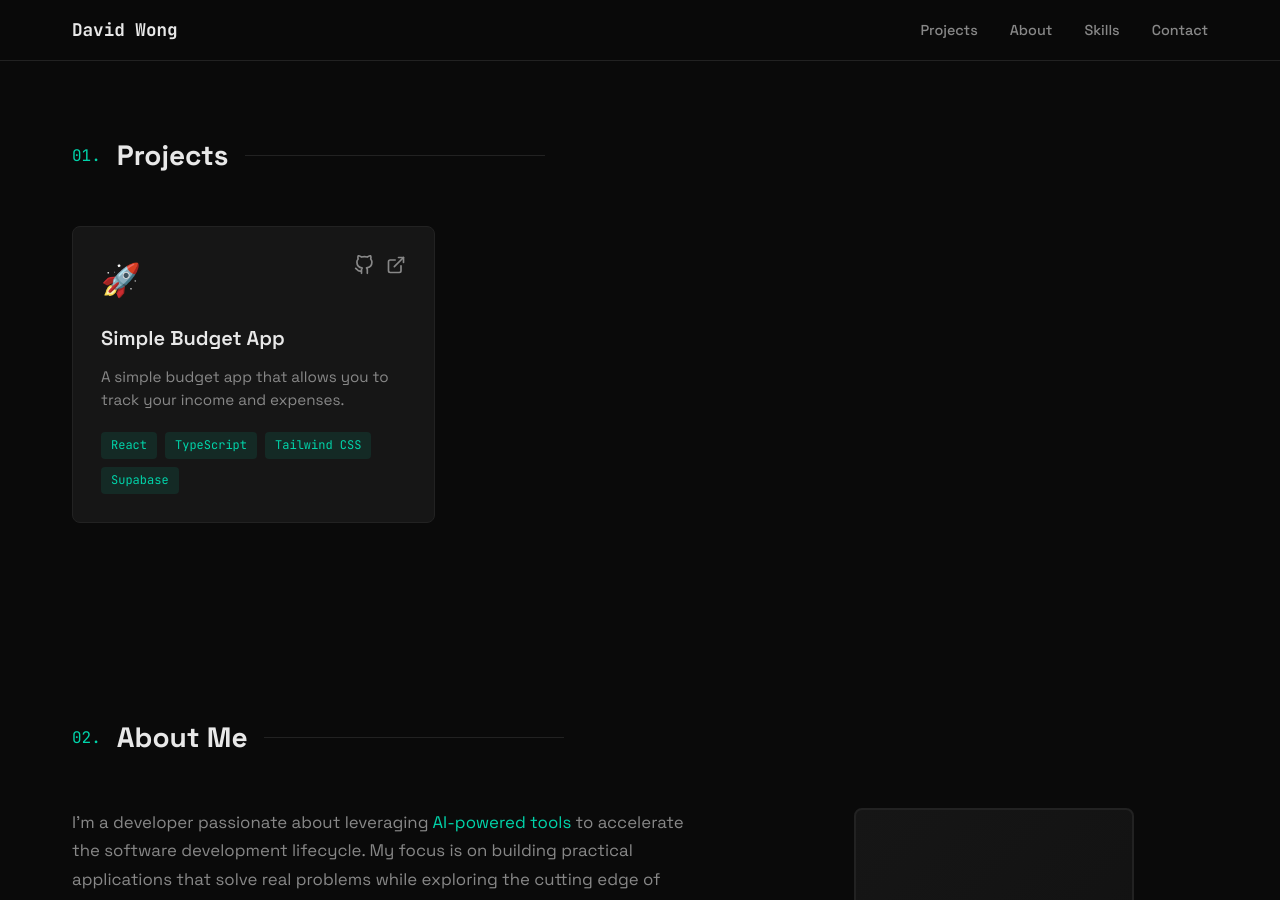
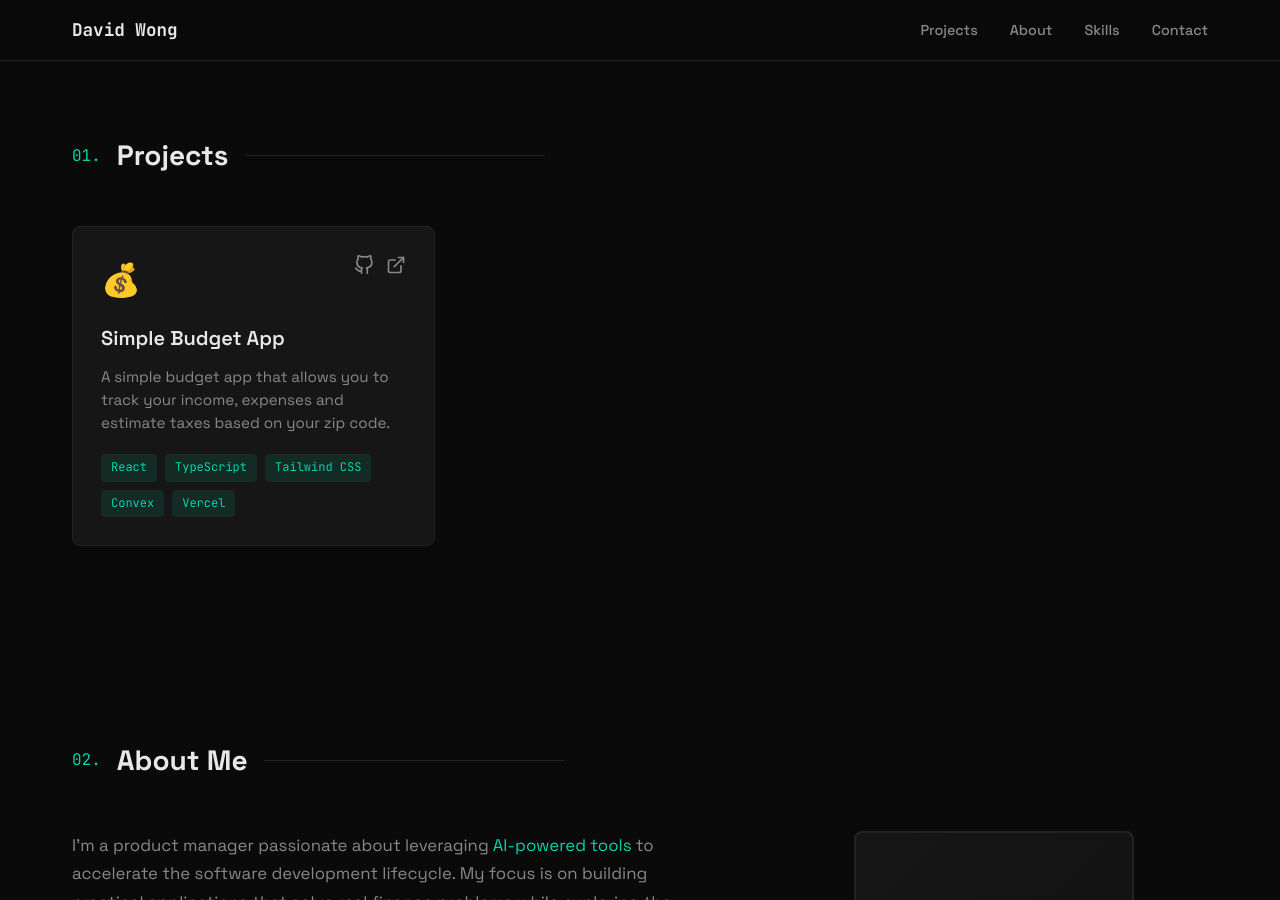
Before and after one commit to davidwyh-dev/davidwyh-dev.github.io, a Jekyll site: the page built from index.md, in a window 1280 px wide and 900 px high, scrolled down 863 px. Built offline with Jekyll 4.4.1, drawn with Linux system fonts in a browser that asks for light colours; some of the changed text lies outside the part shown.

Commit message:
Content changes

```diff
--- a/_data/projects.yml
+++ b/_data/projects.yml
@@ -2,13 +2,14 @@
 # Add your projects below - the site will automatically display them
 
 - name: "Simple Budget App"
-  description: "A simple budget app that allows you to track your income and expenses."
-  icon: "🚀"
+  description: "A simple budget app that allows you to track your income, expenses and estimate taxes based on your zip code."
+  icon: "💰"
   tags:
     - React
     - TypeScript
     - Tailwind CSS
-    - Supabase
+    - Convex
+    - Vercel
   github: "https://github.com/davidwyh-dev/my-first-budget-app"
   live: "https://my-first-budget-app-9gbx.vercel.app/"
   featured: false
--- a/index.md
+++ b/index.md
@@ -5,10 +5,10 @@ layout: default
 <section class="hero" id="home">
   <span class="hero-greeting">Hi, my name is</span>
   <h1 class="hero-name">David Wong.</h1>
-  <h2 class="hero-tagline">I build things with AI.</h2>
+  <h2 class="hero-tagline">I am a product manager learning to build with AI</h2>
   <p class="hero-description">
-    I'm a product manager exploring the frontier of AI-assisted development.
-    I use tools like Cursor to rapidly prototype and ship intelligent applications.
+    I'm a product manager exploring the intersection of fintech & AI-assisted development.
+    I use tools like Cursor to rapidly prototype and ship prototype applications to explore new ideas and concepts.
   </p>
   <a href="#projects" class="hero-cta">
     View My Work →
@@ -68,9 +68,9 @@ layout: default
   <div class="about-content">
     <div class="about-text">
       <p>
-        I'm a developer passionate about leveraging <span class="about-highlight">AI-powered tools</span>
+        I'm a product manager passionate about leveraging <span class="about-highlight">AI-powered tools</span>
         to accelerate the software development lifecycle. My focus is on building practical applications
-        that solve real problems while exploring the cutting edge of what's possible with AI assistance.
+        that solve real finance problems while exploring the cutting edge of what's possible with AI assistance.
       </p>
       <p>
         I primarily use <span class="about-highlight">Cursor</span> as my AI coding companion,
@@ -104,6 +104,7 @@ layout: default
         <span class="skill-item">TypeScript</span>
         <span class="skill-item">Go</span>
         <span class="skill-item">SQL</span>
+        <span class="skill-item">Java</span>
       </div>
     </div>
 
@@ -123,9 +124,7 @@ layout: default
       <div class="skill-list">
         <span class="skill-item">Cursor</span>
         <span class="skill-item">OpenAI API</span>
-        <span class="skill-item">LangChain</span>
         <span class="skill-item">Claude API</span>
-        <span class="skill-item">Hugging Face</span>
       </div>
     </div>
 
@@ -137,6 +136,24 @@ layout: default
         <span class="skill-item">Git</span>
         <span class="skill-item">PostgreSQL</span>
         <span class="skill-item">Redis</span>
+      </div>
+    </div>
+
+    <div class="skill-category">
+      <h3 class="skill-category-title">Fintech</h3>
+      <div class="skill-list">
+        <span class="skill-item">Card Issuing & Processing</span>
+        <span class="skill-item">Stablecoins/span>
+      </div>
+    </div>
+
+    <div class="skill-category">
+      <h3 class="skill-category-title">Financial Engineering</h3>
+      <div class="skill-list">
+        <span class="skill-item">Treasury & Liquidity</span>
+        <span class="skill-item">Interest Rates</span>
+        <span class="skill-item">Derivatives Pricing</span>
+        <span class="skill-item">Margining & Collateral</span>
       </div>
     </div>
   </div>
@@ -156,19 +173,19 @@ layout: default
     </p>
 
     <div class="contact-links">
-      <a href="https://github.com/yourusername" target="_blank" rel="noopener" class="contact-link" title="GitHub">
+      <a href="https://github.com/davidwyh-dev" target="_blank" rel="noopener" class="contact-link" title="GitHub">
         <svg width="24" height="24" viewBox="0 0 24 24" fill="none" stroke="currentColor" stroke-width="2" stroke-linecap="round" stroke-linejoin="round">
           <path d="M9 19c-5 1.5-5-2.5-7-3m14 6v-3.87a3.37 3.37 0 0 0-.94-2.61c3.14-.35 6.44-1.54 6.44-7A5.44 5.44 0 0 0 20 4.77 5.07 5.07 0 0 0 19.91 1S18.73.65 16 2.48a13.38 13.38 0 0 0-7 0C6.27.65 5.09 1 5.09 1A5.07 5.07 0 0 0 5 4.77a5.44 5.44 0 0 0-1.5 3.78c0 5.42 3.3 6.61 6.44 7A3.37 3.37 0 0 0 9 18.13V22"></path>
         </svg>
       </a>
-      <a href="https://linkedin.com/in/yourusername" target="_blank" rel="noopener" class="contact-link" title="LinkedIn">
+      <a href="https://www.linkedin.com/in/david-wong-86926814/" target="_blank" rel="noopener" class="contact-link" title="LinkedIn">
         <svg width="24" height="24" viewBox="0 0 24 24" fill="none" stroke="currentColor" stroke-width="2" stroke-linecap="round" stroke-linejoin="round">
           <path d="M16 8a6 6 0 0 1 6 6v7h-4v-7a2 2 0 0 0-2-2 2 2 0 0 0-2 2v7h-4v-7a6 6 0 0 1 6-6z"></path>
           <rect x="2" y="9" width="4" height="12"></rect>
           <circle cx="4" cy="4" r="2"></circle>
         </svg>
       </a>
-      <a href="mailto:your.email@example.com" class="contact-link" title="Email">
+      <a href="mailto:davidwyh@gmail.com" class="contact-link" title="Email">
         <svg width="24" height="24" viewBox="0 0 24 24" fill="none" stroke="currentColor" stroke-width="2" stroke-linecap="round" stroke-linejoin="round">
           <path d="M4 4h16c1.1 0 2 .9 2 2v12c0 1.1-.9 2-2 2H4c-1.1 0-2-.9-2-2V6c0-1.1.9-2 2-2z"></path>
           <polyline points="22,6 12,13 2,6"></polyline>
@@ -176,6 +193,6 @@ layout: default
       </a>
     </div>
 
-    <a href="mailto:your.email@example.com" class="contact-email">your.email@example.com</a>
+    <a href="mailto:davidwyh@gmail.com" class="contact-email">davidwyh@gmail.com</a>
   </div>
 </section>
```
Also changed, not shown: other parts of index.md (+2 -2 lines).
